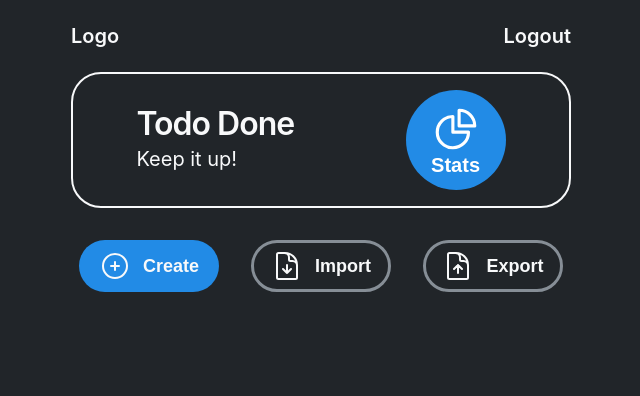
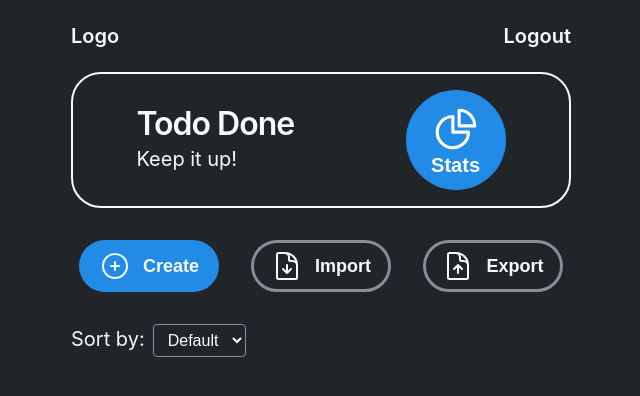
Before and after one commit to chicuongvo/todo-list, a React (Create React App) app: page / in a window 1280 px wide. Shown: the top 396 px of the page, without its empty margins (319-959 px from the left). Built offline with nearby package versions, Linux system fonts and the light colour scheme.

Commit message:
Add sorting feature

```diff
--- a/src/components/Stats.js
+++ b/src/components/Stats.js
@@ -50,11 +50,13 @@ function Stats() {
   monthlyData = [];
   for (let month = 1; month <= 12; month++) {
     const monthStr = month.toString().padStart(2, "0");
-    const taskCount = monthlyStats[monthStr] || 0;
+    const taskCount = monthlyStats[month - 1] || 0;
+    // console.log(monthStr, taskCount);
     monthlyData.push([`Tháng ${monthStr}`, taskCount]);
   }
 
   summaryData = [
+    ["Số lượng task", `${totalTodos}`],
     ["Tỉ lệ hoàn thành", `${completedPercentage}%`],
     ["Tỉ lệ chưa hoàn thành", `${pendingPercentage}%`],
   ];
--- a/src/components/TodoList.js
+++ b/src/components/TodoList.js
@@ -1,18 +1,63 @@
-import { useContext } from "react";
+import { useContext, useState } from "react";
 import { TaskContext } from "../App";
 
 import EditIcon from "../assets/EditIcon";
 import DeleteIcon from "../assets/DeleteIcon";
 
+function sortTasks(tasks, sortBy) {
+  console.log(tasks, sortBy);
+  return [...tasks].sort((a, b) => {
+    const parseDate = dateStr => {
+      const [time, dayMonthYear] = dateStr.split(" ");
+      const [day, month, year] = dayMonthYear.split("/");
+      return new Date(`${year}-${month}-${day}T${time}:00`);
+    };
+
+    const dateA = parseDate(a.deadline);
+    const dateB = parseDate(b.deadline);
+    if (sortBy === "date") {
+      return dateB - dateA;
+    }
+
+    if (sortBy === "isDone") {
+      if (a.isDone === b.isDone) return dateB - dateA;
+      return a.isDone - b.isDone;
+    }
+
+    if (sortBy === "default") {
+      return 0;
+    }
+
+    return 0;
+  });
+}
+
 export default function TodoList() {
   const { tasks } = useContext(TaskContext);
+  const [sortBy, setSortBy] = useState("default");
+
+  const displayTasks = sortTasks(tasks, sortBy);
+
+  // useEffect(() => {
+  //   sortedTask = sortTasks(tasks, sortBy);
+  // })
 
   return (
-    <ul className="todo-list">
-      {tasks.map(task => (
-        <TaskItem key={task.id} task={task}></TaskItem>
-      ))}
-    </ul>
+    <div>
+      <div className="sort-option">
+        <label>Sort by:</label>
+        <select value={sortBy} onChange={e => setSortBy(e.target.value)}>
+          <option value="default">Default</option>
+          <option value="isDone">Status</option>
+          <option value="date">Date</option>
+        </select>
+      </div>
+      <ul className="todo-list">
+        {displayTasks.map(task => (
+          <TaskItem key={task.id} task={task}></TaskItem>
+        ))}
+      </ul>
+    </div>
   );
 }
 
--- a/src/index.css
+++ b/src/index.css
@@ -301,3 +301,21 @@ button.summary p {
   width: 50px;
   color: #fff;
 }
+
+.sort-option {
+  margin-bottom: 16px;
+}
+
+.sort-option label {
+  font-size: 20px;
+  margin-right: 8px;
+}
+
+.sort-option select {
+  padding: 6px 10px;
+  background-color: var(--color-rd);
+  color: #fff;
+  font-size: 16px;
+  border: 1px solid #868e96;
+  border-radius: 4px;
+}
```
